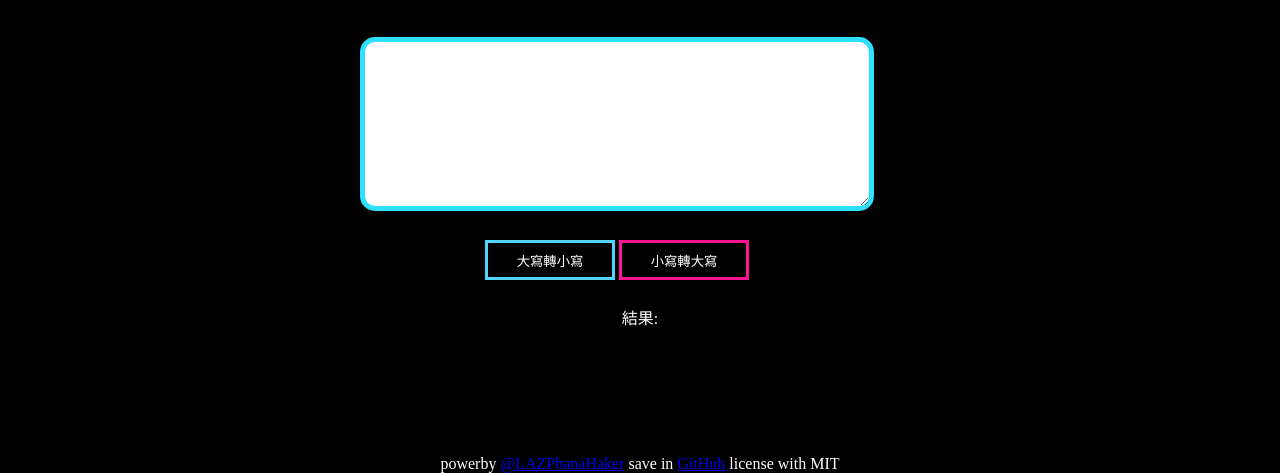
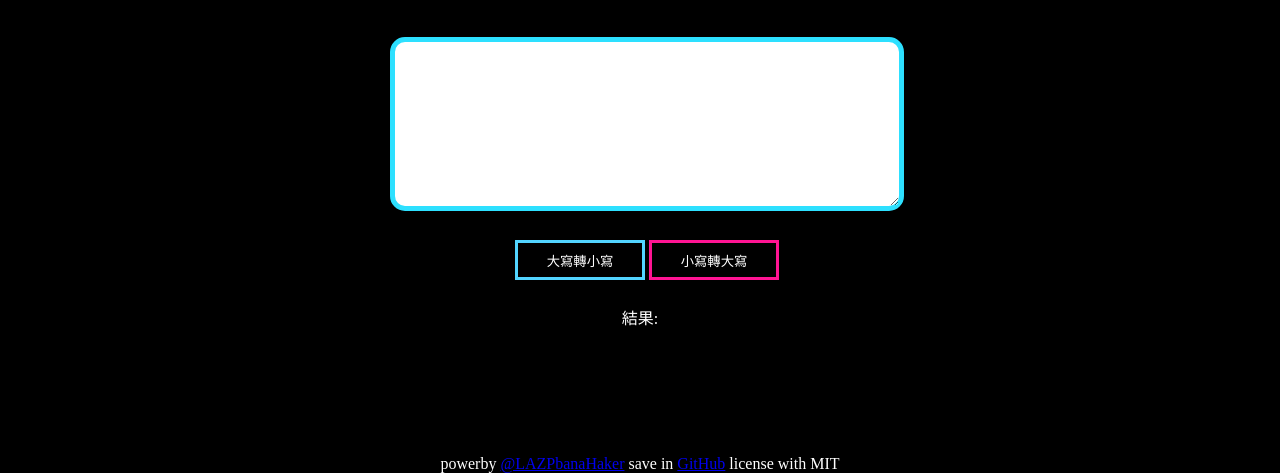
Before and after one commit to TakeUFlab/banahaker.github.io, a plain HTML site: page index.html in a window 1280 px wide. Shown: the part 735-1208 px from the top of the page. Drawn offline with Linux system fonts and the light colour scheme.

Commit message:
Add files via upload

```diff
--- a/index_style.css
+++ b/index_style.css
@@ -32,7 +32,7 @@ body{
 }
 .center{
     margin:0 auto;
-    width: 500px;
+    width: 450px;
 }
 .center2{
     margin:0 auto;
@@ -40,7 +40,7 @@ body{
     align-items: center;
     position: relative;
     top: 25px;
-    left: 95px;
+    left: 125px;
 }
 #gogoB{
     width: 130px;
@@ -61,7 +61,7 @@ body{
     height: 160px;
     border-radius: 15px;
     position: relative;
-    right: 30px;
+    right: 25px;
     outline: none;
     background-color: none;
     border: 5px solid #2de0ff;
```
